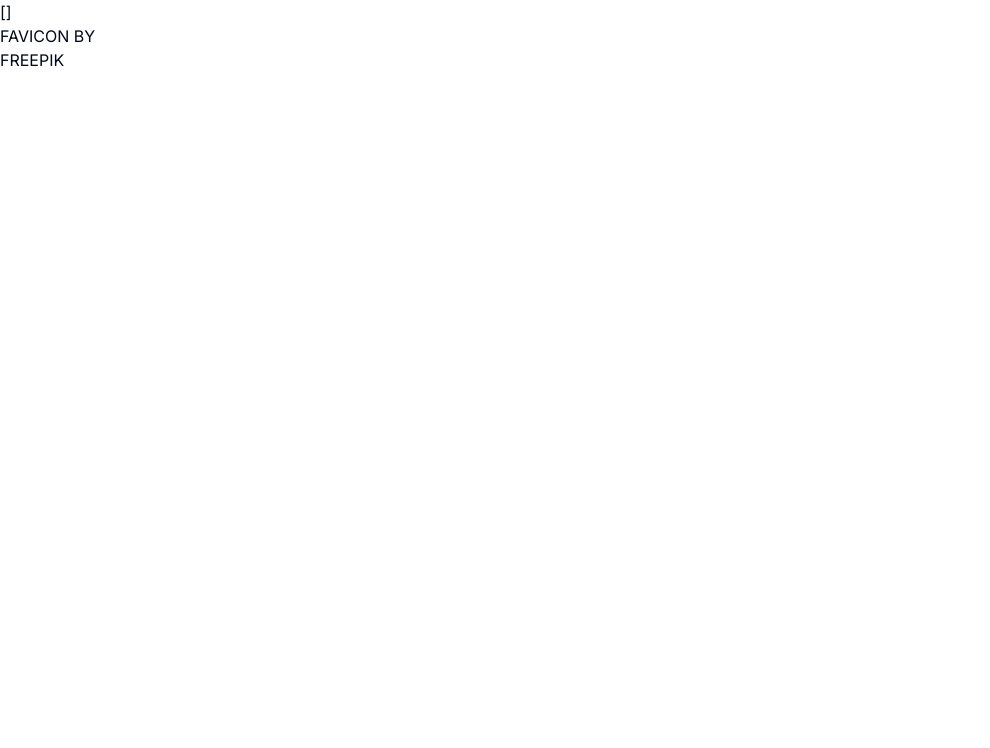
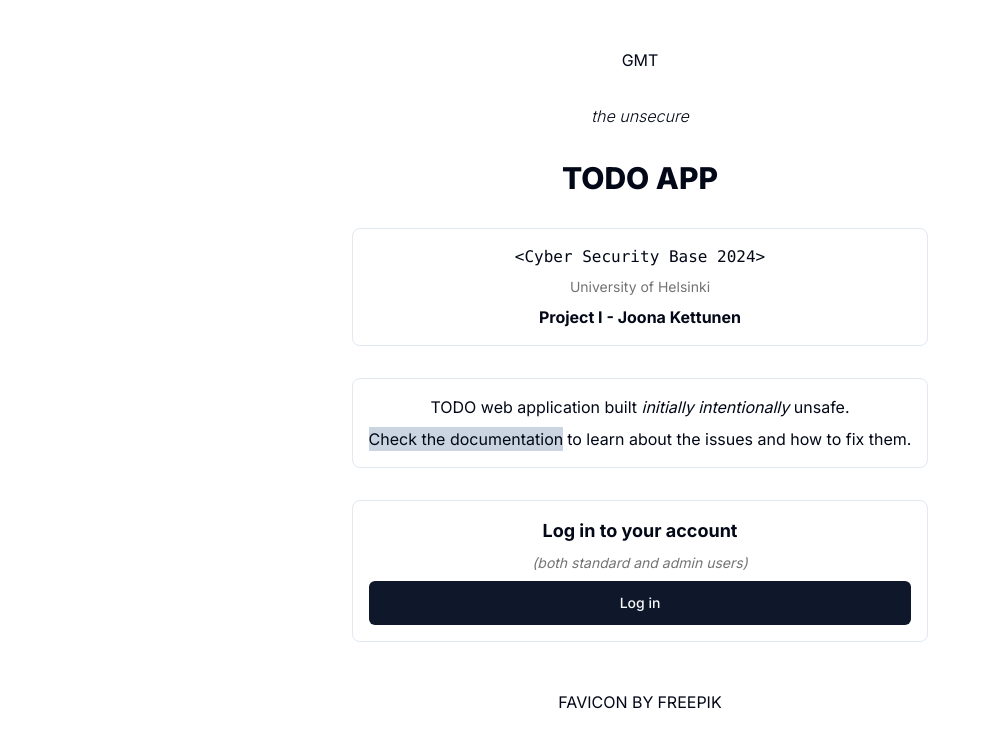
Before and after one commit to joonarafael/unsecure-software, a Next.js app: page / in a window 1280 px wide. Shown: the top 748 px of the page, without its empty margins (0-990 px from the left). Built offline with nearby package versions, Linux system fonts and the light colour scheme; no server answers; the database is empty.

Commit message:
shadcn plus more docs for docker

```diff
--- a/app/homeclient.tsx
+++ b/app/homeclient.tsx
@@ -1,16 +1,66 @@
 "use client";
+
+import Container from "@/components/container";
+import { Button } from "@/components/ui/button";
 
 // HOME PAGE CLIENT SIDE
 
 interface HomeClientProps {
-	currentTime: string;
+	currentTime?: string;
 }
 
 const HomeClient = ({ currentTime }: HomeClientProps) => {
+	let safeTime = "N/A";
+
+	if (currentTime) {
+		try {
+			safeTime = currentTime.split('"')[3];
+		} catch (error) {
+			console.log(error);
+		}
+	}
+
 	return (
-		<div>
-			<p>{currentTime}</p>
-		</div>
+		<Container>
+			<div className="flex flex-col gap-8 p-12">
+				<p>GMT {safeTime}</p>
+				<p className="font-light">
+					<em>the unsecure</em>
+				</p>
+				<h1 className="text-3xl font-extrabold">TODO APP</h1>
+				<div className="flex flex-col gap-2 border rounded-lg p-4">
+					<pre>&lt;Cyber Security Base 2024&gt;</pre>
+					<p className="text-neutral-500 text-sm">University of Helsinki</p>
+					<p className="font-bold">Project I - Joona Kettunen</p>
+				</div>
+				<div className="flex gap-2 p-4 flex-col border rounded-lg">
+					<p>
+						TODO web application built <em>initially intentionally</em> unsafe.
+					</p>
+					<span className="flex flex-wrap gap-1">
+						<a
+							className="bg-slate-300 hover:underline"
+							href="https://github.com/joonarafael/unsecure-software/tree/main/docs"
+							target="_blank"
+						>
+							Check the documentation
+						</a>
+						<p>to learn about the issues and how to fix them.</p>
+					</span>
+				</div>
+				<div className="flex gap-2 p-4 flex-col border rounded-lg">
+					<h3 className="text-lg font-bold">Log in to your account</h3>
+					<p className="text-neutral-500 text-sm">
+						<em>(both standard and admin users)</em>
+					</p>
+					<a href="/auth/login" className="flex w-full">
+						<Button className="flex w-full" size="lg">
+							Log in
+						</Button>
+					</a>
+				</div>
+			</div>
+		</Container>
 	);
 };
 
--- a/app/layout.tsx
+++ b/app/layout.tsx
@@ -1,10 +1,10 @@
 // THIS FILE IS THE MAIN ENTRYPOINT FOR THE WEB APPLICATION
 
 import type { Metadata } from "next";
-import './globals.css';
+import "./globals.css";
 
-import dynamic from 'next/dynamic';
-import { Inter } from 'next/font/google';
+import dynamic from "next/dynamic";
+import { Inter } from "next/font/google";
 
 const Footer = dynamic(() => import("../components/footer"), {
 	ssr: false,
@@ -25,7 +25,9 @@ export default function RootLayout({
 	return (
 		<html lang="en">
 			<body className={inter.className}>
-				{children}
+				<main className="flex w-full justify-center items-center">
+					{children}
+				</main>
 				<Footer />
 			</body>
 		</html>
--- a/app/page.tsx
+++ b/app/page.tsx
@@ -7,11 +7,17 @@ import HomeClient from "./homeclient";
 
 const HomePage = async () => {
 	// let's query the current time from the database as a demonstration of server-side logic
-	const currentTime = await db.$queryRaw`SELECT NOW()`;
+	let safeTime = "N/A";
+
+	try {
+		safeTime = await db.$queryRaw`SELECT NOW()`;
+	} catch (error) {
+		console.log(error);
+	}
 
 	return (
 		<ClientOnly>
-			<HomeClient currentTime={JSON.stringify(currentTime)} />
+			<HomeClient currentTime={JSON.stringify(safeTime)} />
 		</ClientOnly>
 	);
 };
--- a/components/clientonly.tsx
+++ b/components/clientonly.tsx
@@ -3,6 +3,8 @@ import dynamic from "next/dynamic";
 interface ClientOnlyProps {
 	children: JSX.Element;
 }
+
+// no server sided rendering for the children within this component
 
 const ClientOnly = ({ children }: ClientOnlyProps) => {
 	return children;
--- /dev/null
+++ b/components/container.tsx
@@ -0,0 +1,17 @@
+"use client";
+
+interface ContainerProps {
+	children: React.ReactNode;
+}
+
+// container wrapper creates an upper bound for the content width
+
+const Container = ({ children }: ContainerProps) => {
+	return (
+		<div className="min-w-[180px] w-[90vw] xl:w-[80vw] max-w-[1320px] flex justify-center items-center text-center">
+			{children}
+		</div>
+	);
+};
+
+export default Container;
--- a/components/footer.tsx
+++ b/components/footer.tsx
@@ -2,8 +2,8 @@
 
 const Footer = () => {
 	return (
-		<div>
-			<div>
+		<div className="flex w-full items-center justify-center">
+			<div className="flex flex-row gap-1">
 				<p>FAVICON BY</p>
 				<a
 					href="https://www.freepik.com"
--- /dev/null
+++ b/components/ui/button.tsx
@@ -0,0 +1,56 @@
+import * as React from "react"
+import { Slot } from "@radix-ui/react-slot"
+import { cva, type VariantProps } from "class-variance-authority"
+
+import { cn } from "@/lib/utils"
+
+const buttonVariants = cva(
+  "inline-flex items-center justify-center whitespace-nowrap rounded-md text-sm font-medium ring-offset-background transition-colors focus-visible:outline-none focus-visible:ring-2 focus-visible:ring-ring focus-visible:ring-offset-2 disabled:pointer-events-none disabled:opacity-50",
+  {
+    variants: {
+      variant: {
+        default: "bg-primary text-primary-foreground hover:bg-primary/90",
+        destructive:
+          "bg-destructive text-destructive-foreground hover:bg-destructive/90",
+        outline:
+          "border border-input bg-background hover:bg-accent hover:text-accent-foreground",
+        secondary:
+          "bg-secondary text-secondary-foreground hover:bg-secondary/80",
+        ghost: "hover:bg-accent hover:text-accent-foreground",
+        link: "text-primary underline-offset-4 hover:underline",
+      },
+      size: {
+        default: "h-10 px-4 py-2",
+        sm: "h-9 rounded-md px-3",
+        lg: "h-11 rounded-md px-8",
+        icon: "h-10 w-10",
+      },
+    },
+    defaultVariants: {
+      variant: "default",
+      size: "default",
+    },
+  }
+)
+
+export interface ButtonProps
+  extends React.ButtonHTMLAttributes<HTMLButtonElement>,
+    VariantProps<typeof buttonVariants> {
+  asChild?: boolean
+}
+
+const Button = React.forwardRef<HTMLButtonElement, ButtonProps>(
+  ({ className, variant, size, asChild = false, ...props }, ref) => {
+    const Comp = asChild ? Slot : "button"
+    return (
+      <Comp
+        className={cn(buttonVariants({ variant, size, className }))}
+        ref={ref}
+        {...props}
+      />
+    )
+  }
+)
+Button.displayName = "Button"
+
+export { Button, buttonVariants }
```
Also changed, not shown: package.json (+5 -4 lines), components/ui/README.md (added), 4 other files (tests, documents, lock files or other folders).
